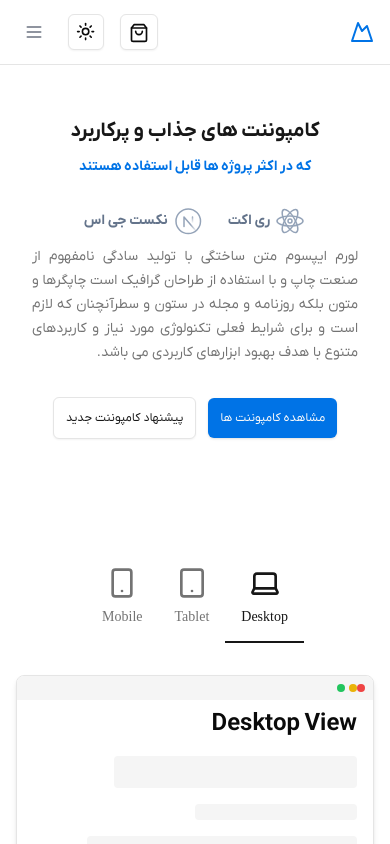
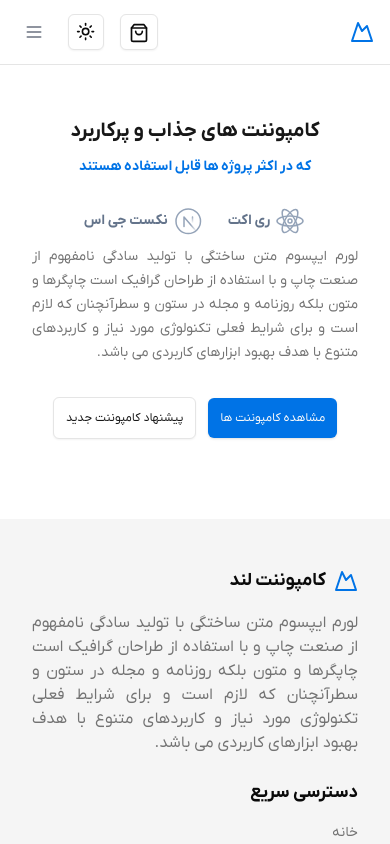
Before and after one commit to iraniangunner/componentland, a Next.js app: page / in a window 390 px wide. Shown: the top 844 px of the page. Built offline with nearby package versions, Linux system fonts and the light colour scheme.

Commit message:
responsive tabs removed from main page

```diff
--- a/src/app/(main)/page.tsx
+++ b/src/app/(main)/page.tsx
@@ -6,7 +6,7 @@ export default function Home() {
     <main className="bg-white dark:bg-gray-900">
       <FirstSection />
       {/* <SecondSection/> */}
-      <ResponsiveView/>
+      {/* <ResponsiveView/> */}
     </main>
   );
 }
```
